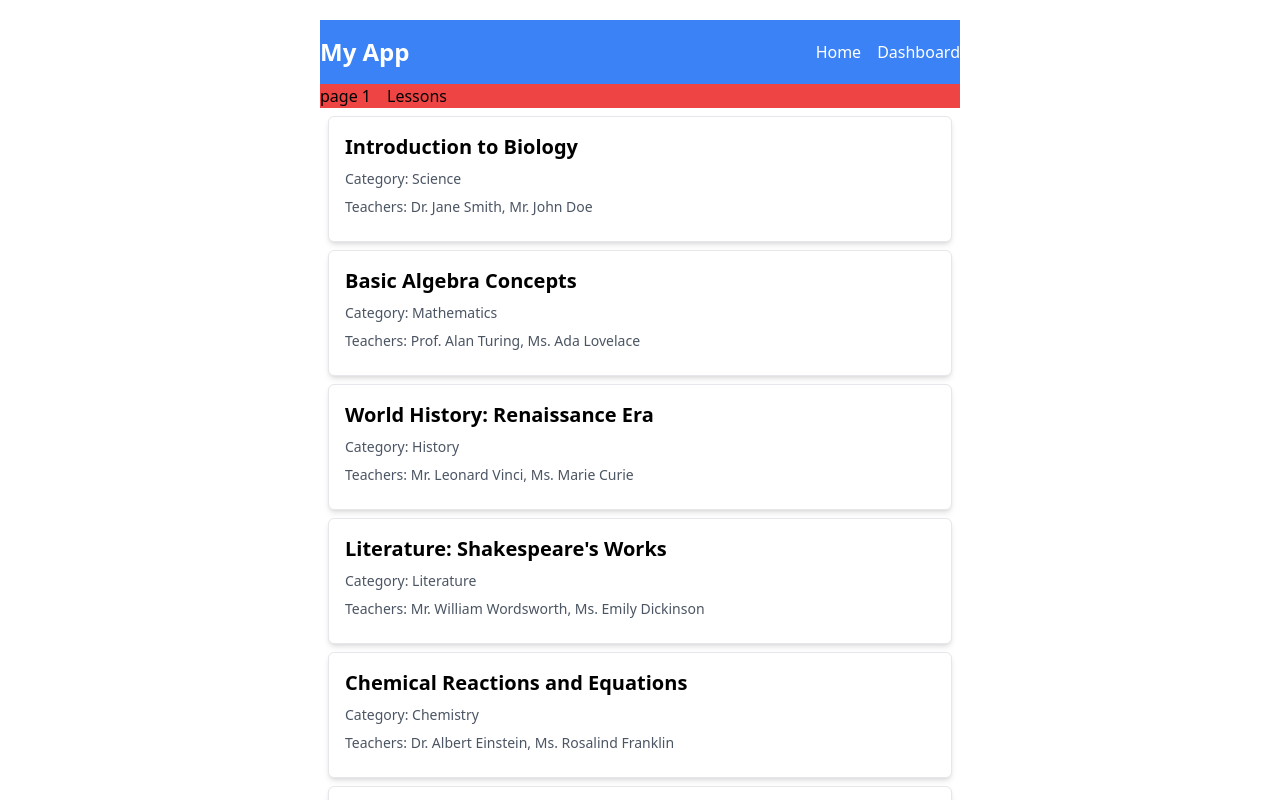
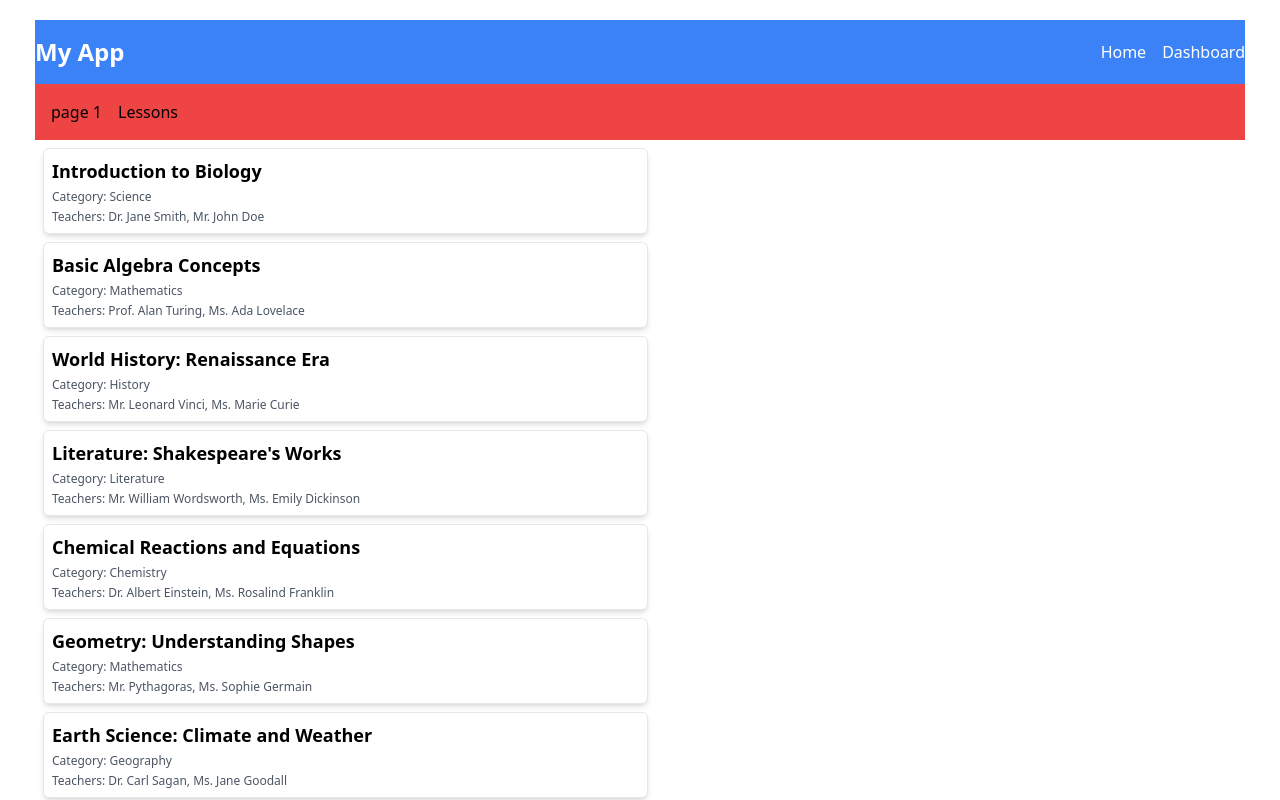
Before and after one commit to spaniard95/next_13_poc, a Next.js app: page /dashboard/page2 in a window 1280 px wide. Shown: the top 800 px of the page. Built offline with nearby package versions, Linux system fonts and the light colour scheme.

Commit message:
drawer with context

```diff
--- a/src/app/dashboard/page2/page.js
+++ b/src/app/dashboard/page2/page.js
@@ -3,9 +3,29 @@ import React from "react";
 
 import { lessons } from "../content";
 import { LessonCard } from "@/components/lesson-card";
+import { CustomDrawer } from "@/components/custom-drawer";
 
 export default function Page() {
-  return lessons.map((lesson) => (
-    <LessonCard key={lesson.id} lesson={lesson} />
-  ));
+  const [isDrawerOpen, setIsDrawerOpen] = React.useState(false);
+  const [selectedLesson, setSelectedLesson] = React.useState(null);
+
+  return (
+    <>
+      {lessons.map((lesson) => (
+        <LessonCard
+          key={lesson.id}
+          lesson={lesson}
+          onClick={() => {
+            setSelectedLesson(lesson);
+            setIsDrawerOpen(true);
+          }}
+        />
+      ))}
+      <CustomDrawer
+        lesson={selectedLesson}
+        open={isDrawerOpen}
+        onClose={() => setIsDrawerOpen(false)}
+      />
+    </>
+  );
 }
--- a/src/app/global.css
+++ b/src/app/global.css
@@ -4,6 +4,6 @@
 
 body {
   padding: 20px 20px 60px;
-  max-width: 680px;
+  max-width: 1250px;
   margin: 0 auto;
 }
--- /dev/null
+++ b/src/components/custom-drawer/CustomDrawer.tsx
@@ -0,0 +1,38 @@
+import { Lesson } from "@/app/types";
+import React from "react";
+
+interface CustomDrawerProps {
+  open: boolean;
+  onClose: () => void;
+  lesson: Lesson;
+}
+
+const CustomDrawer: React.FC<CustomDrawerProps> = ({
+  open,
+  onClose,
+  lesson,
+}) => {
+  const { title, category, teachers } = lesson ?? {};
+  return (
+    open && (
+      <div className="relative">
+        {/* Drawer */}
+        <div
+          className={`fixed top-0 right-0 h-full w-1/2 z-50 transform transition-transform duration-300 ease-in-out ${
+            true ? "translate-x-0" : "translate-x-full"
+          } bg-white shadow-md`}
+        >
+          <h1>{title}</h1>
+          <button
+            onClick={onClose}
+            className="bg-blue-500 hover:bg-blue-700 text-white font-bold py-2 px-4 rounded"
+          >
+            Close
+          </button>
+        </div>
+      </div>
+    )
+  );
+};
+
+export default CustomDrawer;
--- /dev/null
+++ b/src/components/custom-drawer/index.ts
@@ -0,0 +1 @@
+export { default as CustomDrawer } from "./CustomDrawer";
--- a/src/components/layout/dashboard/Dashboard.tsx
+++ b/src/components/layout/dashboard/Dashboard.tsx
@@ -3,7 +3,7 @@ import React from "react";
 
 const Dashboard: React.FC = () => {
   return (
-    <div className="container mx-auto   bg-red-500">
+    <div className="p-4 bg-red-500">
       <div className="flex justify-between items-center">
         <nav className="flex-row space-x-4">
           <Link href="/dashboard/page1">page 1</Link>
--- a/src/components/lesson-card/LessonCard.tsx
+++ b/src/components/lesson-card/LessonCard.tsx
@@ -3,20 +3,19 @@ import React from "react";
 
 interface LessonCardProps {
   lesson: Lesson;
+  onClick: () => void;
 }
-const LessonCard: React.FC<LessonCardProps> = ({ lesson }) => {
+const LessonCard: React.FC<LessonCardProps> = ({ lesson, onClick }) => {
   const { title, category, teachers } = lesson;
 
   return (
     <div
-      className="border p-4 m-2 bg-white shadow-md rounded-md"
-      onClick={() => console.log("hi")}
+      className="border p-2 bg-white shadow-md rounded-md w-1/2 m-2"
+      onClick={onClick}
     >
-      <h2 className="text-xl font-bold mb-2">{title}</h2>
-      <p className="text-sm text-gray-600 mb-2">Category: {category}</p>
-      <p className="text-sm text-gray-600 mb-2">
-        Teachers: {teachers.join(", ")}
-      </p>
+      <h2 className="text-lg font-bold mb-1">{title}</h2>
+      <p className="text-xs text-gray-600 mb-1">Category: {category}</p>
+      <p className="text-xs text-gray-600">Teachers: {teachers.join(", ")}</p>
     </div>
   );
 };
```
Also changed, not shown: src/components/CustomDrawer/index.ts (deleted).
